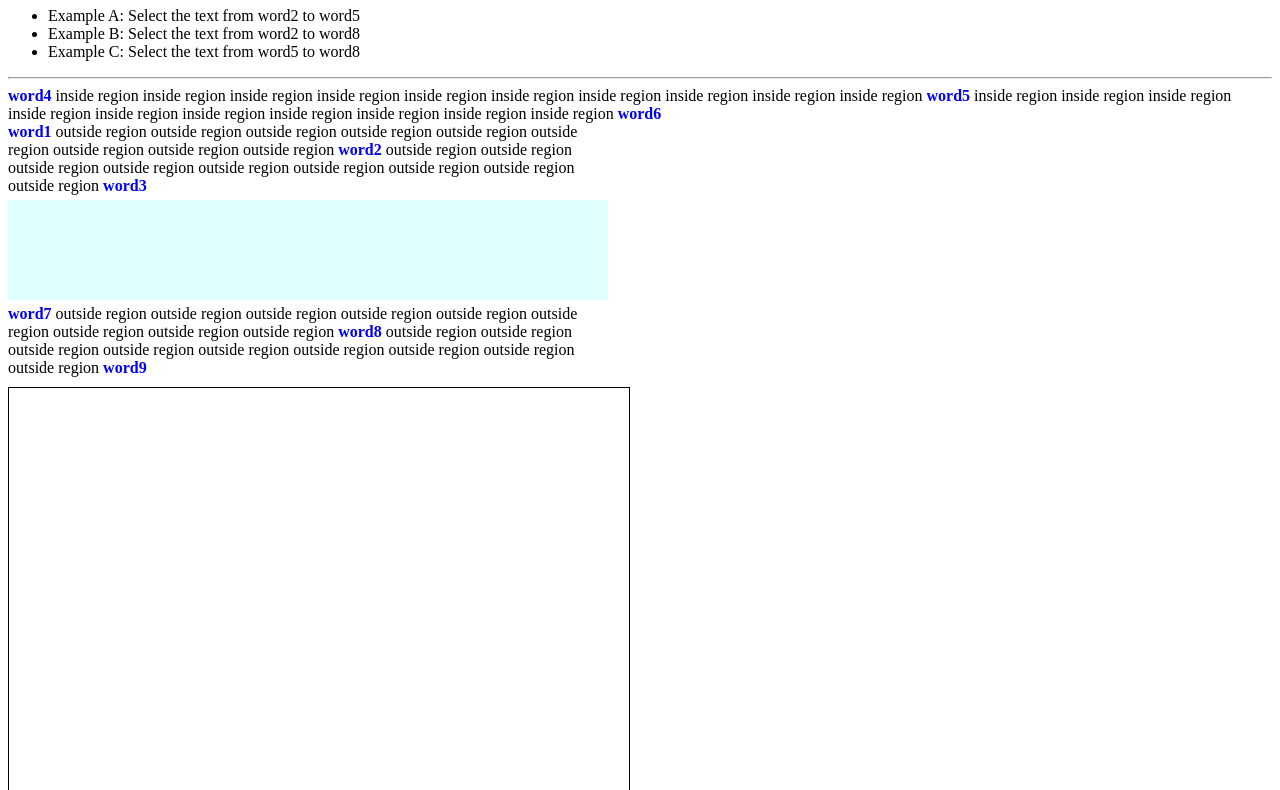
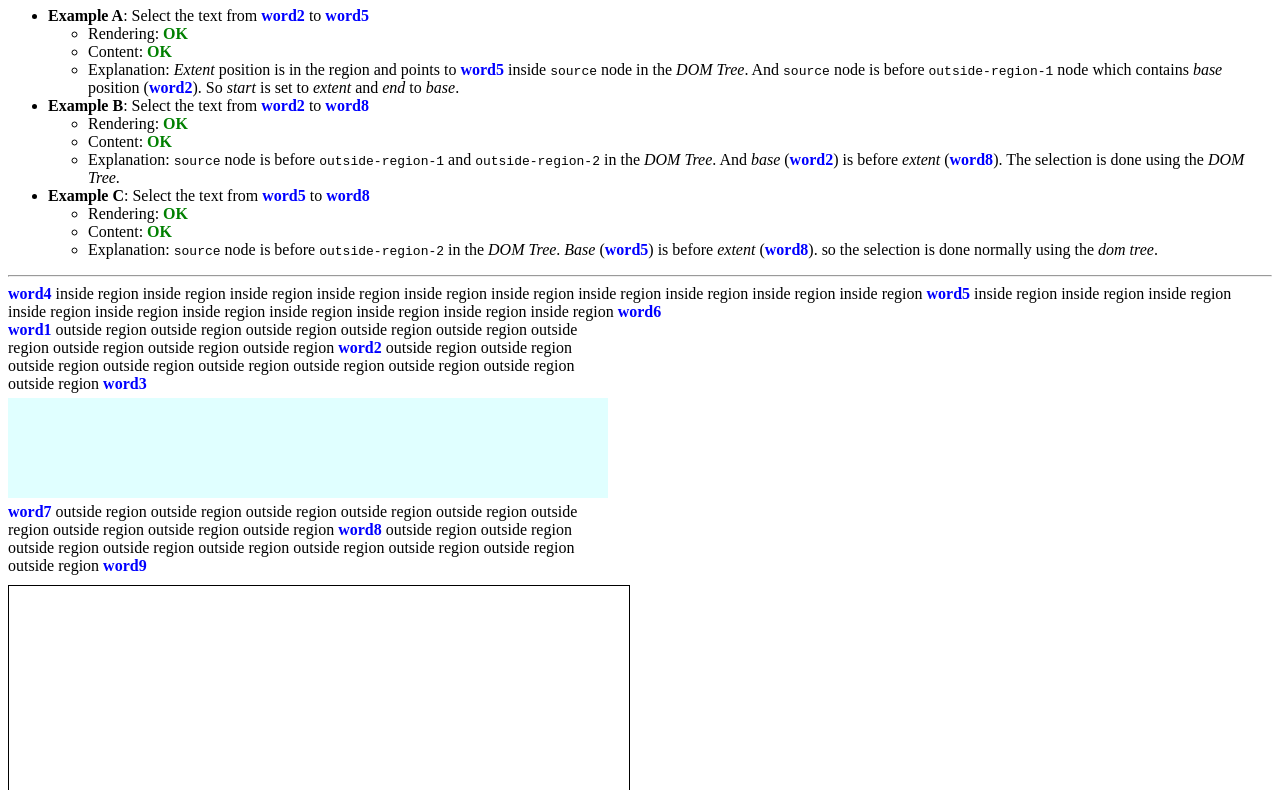
Before and after one commit to Igalia/css-regions-selection, a plain HTML site: page selection-direction/test-regions.html in a window 1280 px wide. Shown: the part 73-863 px from the top of the page. Drawn offline with Linux system fonts and the light colour scheme.

Commit message:
Add explanations to selection direction issue in regions

```diff
--- a/resources/style.css
+++ b/resources/style.css
@@ -15,7 +15,12 @@
     font-weight: bold;
 }
 
-.mark {
+.ok {
+    color: green;
+    font-weight: bold;
+}
+
+.mark, .fail {
     color: red;
     font-weight: bold;
 }
--- a/selection-direction/test1.html
+++ b/selection-direction/test-regions.html
@@ -18,11 +18,26 @@
 <body>
 
     <div>
-        <h1>Selection direction - Test 1: Regions</h1>
+        <h1>Selection direction - Regions</h1>
         <ul>
-            <li>Example A: Select the text from word2 to word5</li>
-            <li>Example B: Select the text from word2 to word8</li>
-            <li>Example C: Select the text from word5 to word8</li>
+            <li><strong>Example A</strong>: Select the text from <span class="token">word2</span> to <span class="token">word5</span></li>
+            <ul>
+                <li>Rendering: <span class="ok">OK</span></li>
+                <li>Content: <span class="ok">OK</span></li>
+                <li>Explanation: <em>Extent</em> position is in the region and points to <span class="token">word5</span> inside <tt>source</tt> node in the <em>DOM Tree</em>. And <tt>source</tt> node is before <tt>outside-region-1</tt> node which contains <em>base</em> position (<span class="token">word2</span>). So <em>start</em> is set to <em>extent</em> and <em>end</em> to <em>base</em>.</li>
+            </ul>
+            <li><strong>Example B</strong>: Select the text from <span class="token">word2</span> to <span class="token">word8</span></li>
+            <ul>
+                <li>Rendering: <span class="ok">OK</span></li>
+                <li>Content: <span class="ok">OK</span></li>
+                <li>Explanation: <tt>source</tt> node is before <tt>outside-region-1</tt> and <tt>outside-region-2</tt> in the <em>DOM Tree</em>. And <em>base</em> (<span class="token">word2</span>) is before <em>extent</em> (<span class="token">word8</span>). The selection is done using the <em>DOM Tree</em>.</li>
+            </ul>
+            <li><strong>Example C</strong>: Select the text from <span class="token">word5</span> to <span class="token">word8</span></li>
+            <ul>
+                <li>Rendering: <span class="ok">OK</span></li>
+                <li>Content: <span class="ok">OK</span></li>
+                <li>Explanation: <tt>source</tt> node is before <tt>outside-region-2</tt> in the <em>DOM Tree</em>. <em>Base</em> (<span class="token">word5</span>) is before <em>extent</em> (<span class="token">word8</span>). so the selection is done normally using the <em>dom tree</em>.</li>
+            </ul>
         </ul>
     </div>
 
```
